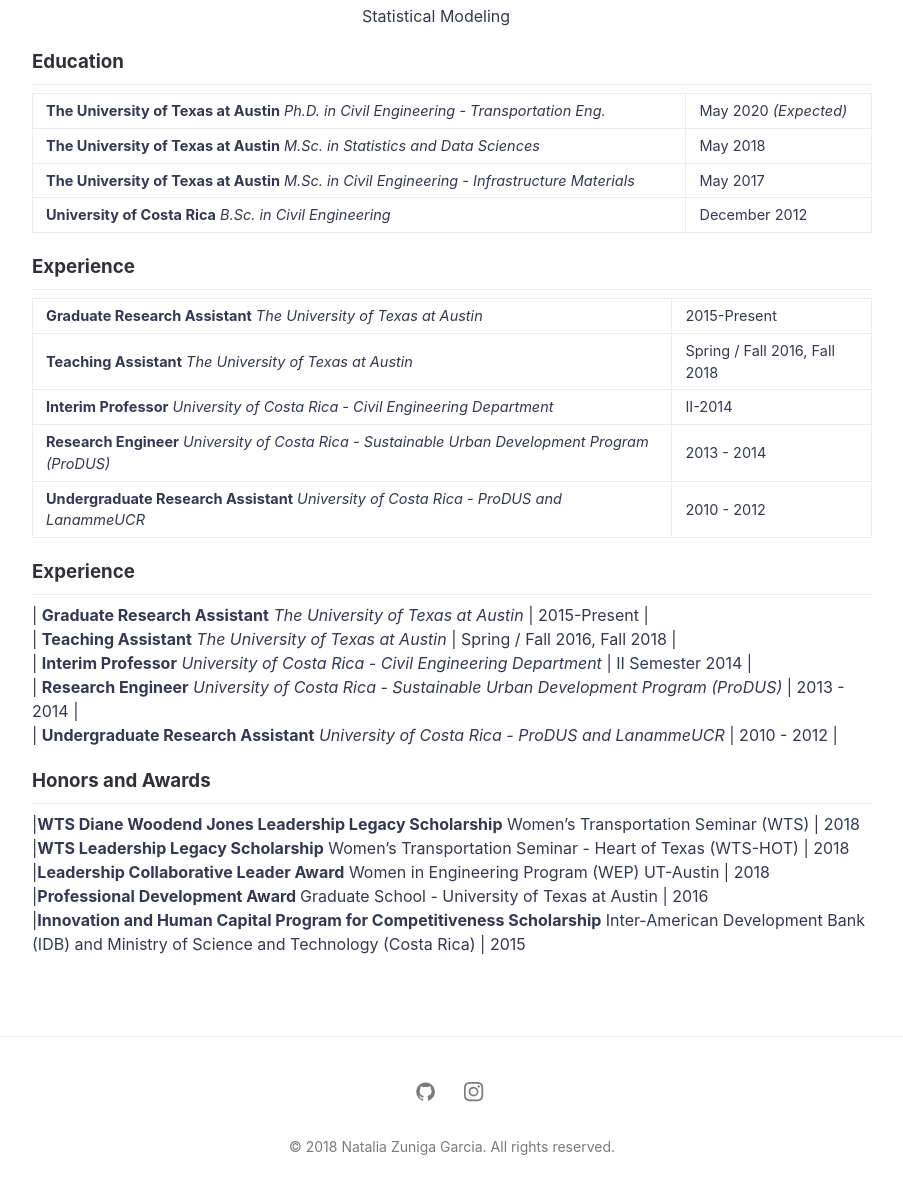
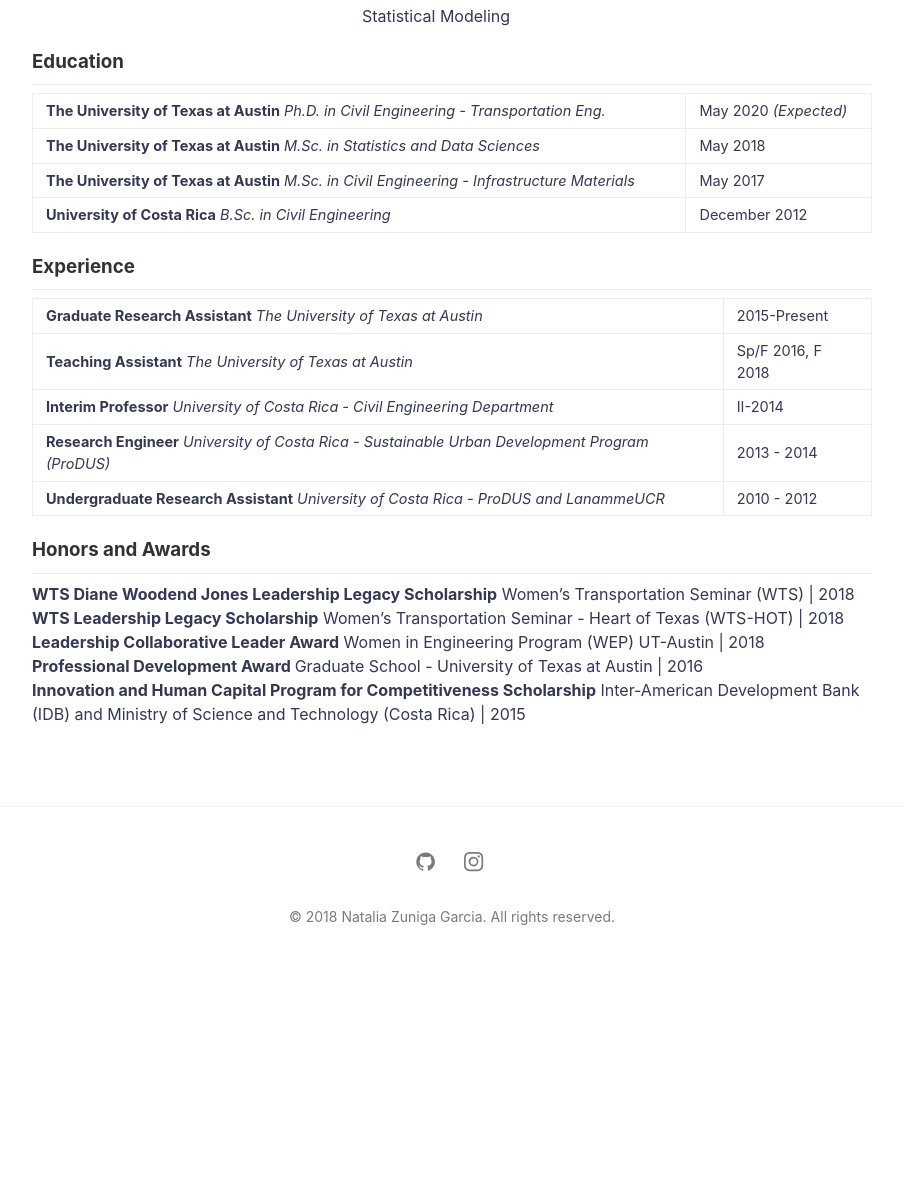
Before and after one commit to nzunigag/nzunigag.github.io, a Jekyll site: the page built from about.md, in a window 1280 px wide and 1400 px high, scrolled down 511 px, cut to the strip 198-1392 px from the top of the window. Shown: the whole strip, without its empty margins (188-1091 px from the left). Built offline with Jekyll 4.4.1, drawn with Linux system fonts in a browser that asks for light colours; after the commit the page ends 1681 px from its top, so only the background shows below that.

Commit message:
Update about.md

```diff
--- a/about.md
+++ b/about.md
@@ -33,23 +33,15 @@ ___
 ___
 
 <b>Graduate Research Assistant</b> <i>The University of Texas at Austin </i> | 2015-Present <br>
-<b>Teaching Assistant</b> <i>The University of Texas at Austin</i> | Spring / Fall 2016, Fall 2018  <br>
+<b>Teaching Assistant</b> <i>The University of Texas at Austin</i> | Sp/F 2016, F 2018  <br>
 <b>Interim Professor</b> <i>University of Costa Rica - Civil Engineering Department</i> | II-2014 <br>
 <b>Research Engineer</b> <i>University of Costa Rica - Sustainable Urban Development Program (ProDUS)</i> | 2013 - 2014 <br>
 <b>Undergraduate Research Assistant</b> <i>University of Costa Rica - ProDUS and LanammeUCR</i>  | 2010 - 2012
 
-### Experience
-___
-| <b>Graduate Research Assistant</b> <i>The University of Texas at Austin </i> | 2015-Present | <br>
-| <b>Teaching Assistant</b> <i>The University of Texas at Austin</i> | Spring / Fall 2016, Fall 2018 | <br>
-| <b>Interim Professor</b> <i>University of Costa Rica - Civil Engineering Department</i> | II Semester 2014 | <br>
-| <b>Research Engineer</b> <i>University of Costa Rica - Sustainable Urban Development Program (ProDUS)</i> | 2013 - 2014 | <br>
-| <b>Undergraduate Research Assistant</b> <i>University of Costa Rica - ProDUS and LanammeUCR</i> | 2010 - 2012 |
-
 ### Honors and Awards
 ___
-|<b>WTS Diane Woodend Jones Leadership Legacy Scholarship</b> Women’s Transportation Seminar (WTS) | 2018 <br>
-|<b>WTS Leadership Legacy Scholarship</b> Women’s Transportation Seminar - Heart of Texas (WTS-HOT) | 2018 <br>
-|<b>Leadership	Collaborative	Leader	Award</b> Women in	Engineering Program (WEP) UT-Austin | 2018 <br>
-|<b>Professional Development Award </b> Graduate School - University of Texas at Austin | 2016 <br>
-|<b>Innovation and Human Capital Program for Competitiveness Scholarship</b> Inter-American Development Bank (IDB) and Ministry of Science and Technology (Costa Rica) | 2015 <br>
+<b>WTS Diane Woodend Jones Leadership Legacy Scholarship</b> Women’s Transportation Seminar (WTS) | 2018 <br>
+<b>WTS Leadership Legacy Scholarship</b> Women’s Transportation Seminar - Heart of Texas (WTS-HOT) | 2018 <br>
+<b>Leadership	Collaborative	Leader	Award</b> Women in	Engineering Program (WEP) UT-Austin | 2018 <br>
+<b>Professional Development Award </b> Graduate School - University of Texas at Austin | 2016 <br>
+<b>Innovation and Human Capital Program for Competitiveness Scholarship</b> Inter-American Development Bank (IDB) and Ministry of Science and Technology (Costa Rica) | 2015 <br>
```
